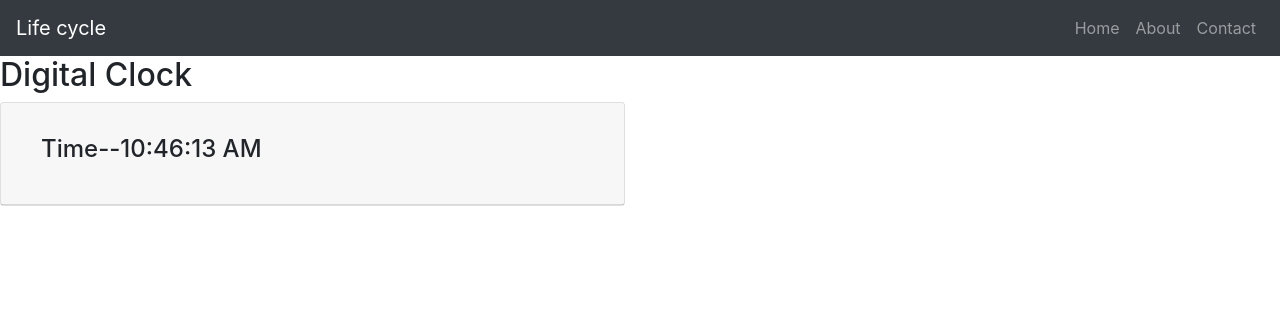
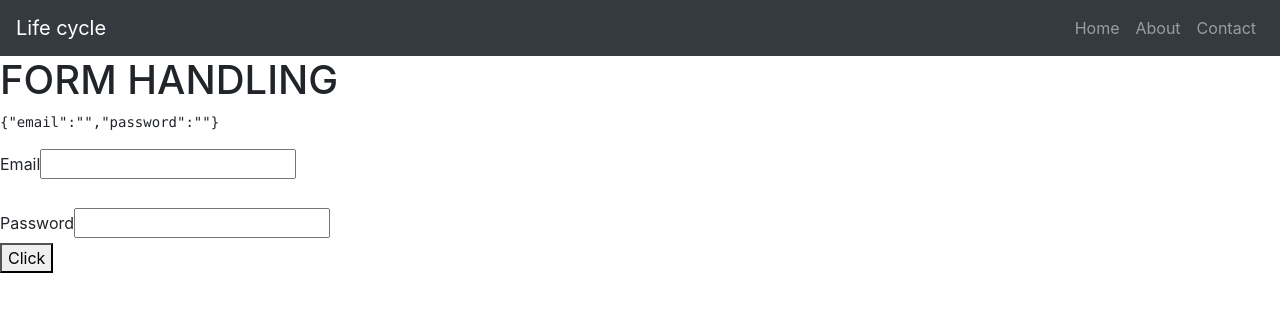
Before and after one commit to Jahanasherintk3/React, a React (Create React App) app in the folder my-app/: page / in a window 1280 px wide. Shown: the top 312 px of the page. Built offline with nearby package versions, Linux system fonts and the light colour scheme.

Commit message:
formhandling

```diff
--- a/my-app/src/App.js
+++ b/my-app/src/App.js
@@ -25,11 +25,12 @@ import Product2 from './States/Product2'
 import Eventbindling from './Event/Eventbindling'
 import Eventhandling from './Event/Eventhandling'
 import One from './LifeCycle/One'
+import Form from './FormHandling/Form'
 
 let App=()=>{
 return <div>
     <Navbar/>
-    <One/>
+    <Form/>
 
 
 </div>
--- /dev/null
+++ b/my-app/src/FormHandling/Form.jsx
@@ -0,0 +1,37 @@
+import React, { Component } from 'react'
+
+class Form extends Component {
+    state={
+        email:"",
+        password:""
+    }
+    emailHandler=(event)=>{
+        this.setState({email: event.target.value})
+    }
+    passwordHandler=(event)=>{
+        this.setState({password:event.target.value})
+    }
+    submitHandler=(event)=>{
+        event.preventDefault();
+    }
+  render() {
+    return (
+      <div>
+        <h1>FORM HANDLING</h1>
+        <form onSubmit={this.submitHandler}>
+            <pre>{JSON.stringify(this.state)}</pre>
+            <label>Email</label>
+            <input type="Email" onChange={this.emailHandler}></input>
+            <br/>
+            <br/>
+            <label>Password</label>
+            <input type="password" onChange={this.passwordHandler}></input>
+            <br/>
+            <button>Click</button>
+        </form>
+        </div>
+    )
+  }
+}
+
+export default Form
```
